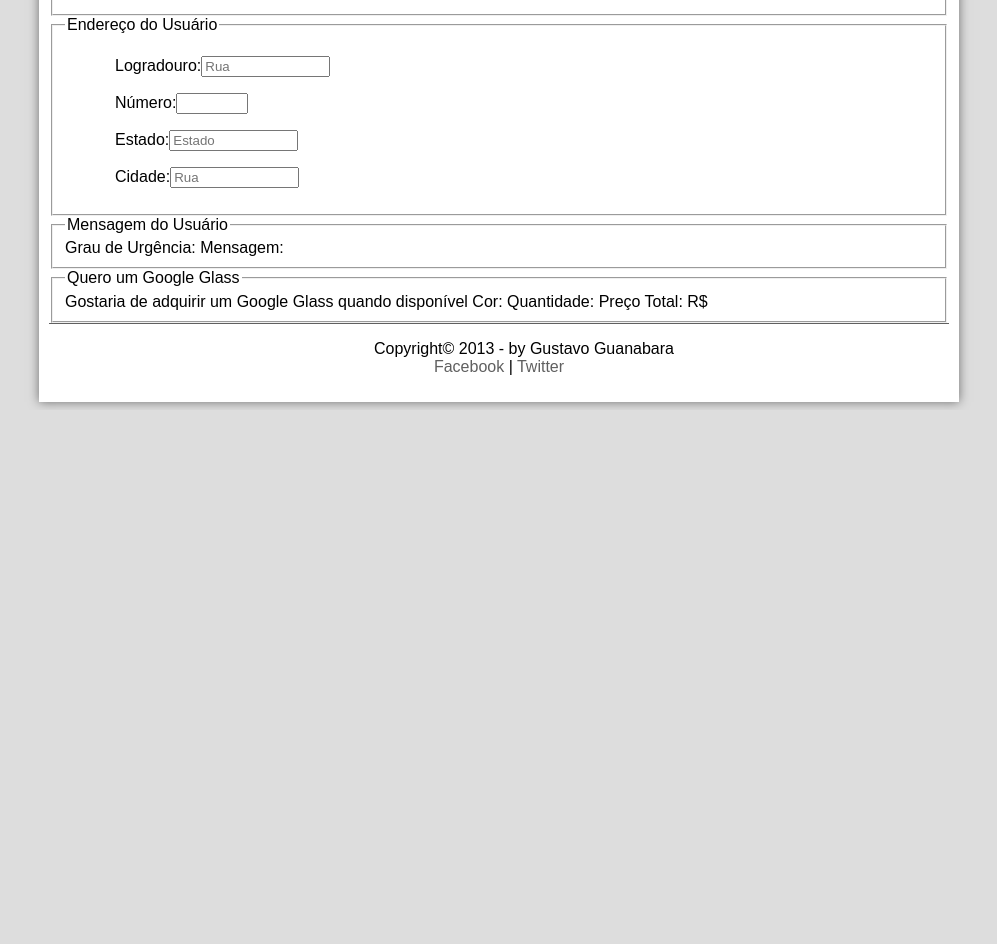
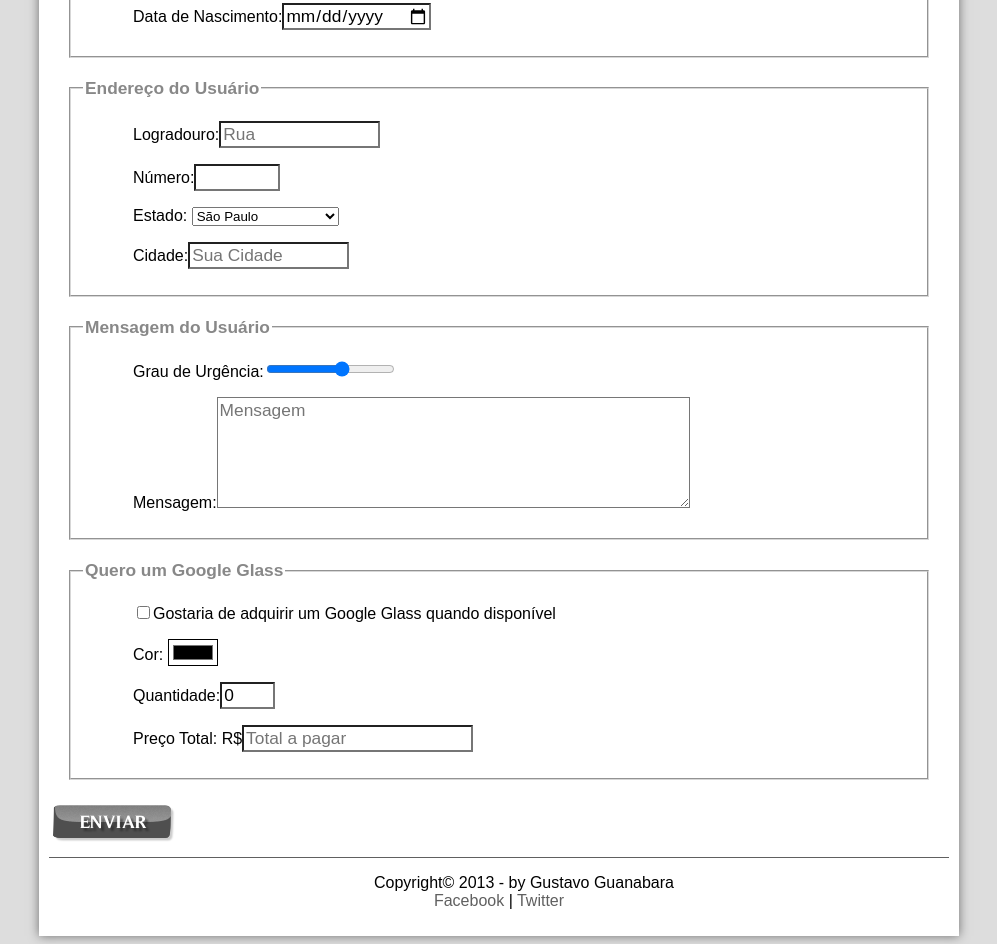
Before and after one commit to ygorsocram/projeto-glass-html, a plain HTML site: page fale-conosco.html in a window 1280 px wide. Shown: the part 617-1561 px from the top of the page, without its empty margins (141-1138 px from the left). Before the commit the page ends 1027 px from the top, so only its background shows below. Drawn offline with Linux system fonts and the light colour scheme.

Commit message:
fim-aulas

```diff
--- a/_css/form.css
+++ b/_css/form.css
@@ -0,0 +1,48 @@
+% @charset "UTF-8";
+
+form {
+  width: 500px;
+  margin: auto;
+}
+
+input, textarea {
+  font-family: sans-serif;
+  font-weight:  normal;
+  font-size: 13pt;
+  background-color: rgba(255,255,255,.8);
+}
+
+input:hover, textarea:hover {
+  background-color: #ffffff;
+}
+
+legend {
+  color: #888888;
+  font-weight: bold;
+  font-size: 13pt;
+  font-family: sans-serif;
+}
+fieldset {
+  border-color: #cececece;
+  margin: 20px;
+}
+
+fieldset#sexo {
+  width: 150px;
+}
+
+fieldset#usuario {
+  background: url=("../_imagens/icone-contato.png") no-repeat 95% 95%;
+}
+
+fieldset#endereco {
+  background: url=("../_imagens/icone-endereco.png") no-repeat 95% 95%;
+}
+
+fieldset#mensagem {
+  background: url=("../_imagens/icone-mensagem.png") no-repeat 95% 95%;
+}
+
+fieldset#pedido {
+  background: url=("../_imagens/icone-pagamento.png") no-repeat 95% 95%;
+}
--- a/fale-conosco.html
+++ b/fale-conosco.html
@@ -4,9 +4,16 @@
     <meta charset="UTF-8">
     <title>Tudo sobre o  Google Glass</title>
     <link rel="stylesheet" href="_css/estilo.css"/>
+    <link rel="stylesheet" href="_css/form.css"/>
+    <script scr="_javascript/funcoes.js"></script>
+    <script>
+       funtion calc_total() {
+         var  qtd =  parseInt(document.getElementsByClassName('cQtd').value);
+         tot = qtd * 1500;
+         document.getElementsByClassName('cTot').value = tot;
+       }
+    </script>
 </head>
-
-<script src="_javascript/funcoes.js"></script>
 
 <body>
 <div id="interface"/>
@@ -43,7 +50,7 @@
     </hgroup>
     </header>
 
-<form>
+<form method="post" id="fContato" action="mailto:contato@cursoemvideo.com" oninput="calc_total();">
   <fieldset id="usuario">
     <legend>Identificação do Usuário</legend>
         <p><label for="cNome">Nome:</label><input type="text" name="tNome" id="cNome" size="20" maxlength="30" placeholder="Nome Completo"/></p>
@@ -60,21 +67,37 @@
   <legend id="endereco">Endereço do Usuário</legend>
       <p><label for="cRua">Logradouro:</label><input type="text" name="tRua" id="cRua" size="13" maxlength="80" placeholder="Rua"/></p>
       <p><label for="cNum">Número:</label><input type="number" name="tNum" id="cNum" min="0" max="9999"/></p>
-      <p><label for="cEstado">Estado:</label><input type="text" name="tEstado" id="cEstado" size="13" maxlength="80" placeholder="Estado"/></p>
-      <p><label for="cCidade">Cidade:</label><input type="text" name="tCidade" id="cCidade" size="13" maxlength="80" placeholder="Rua"/></p>
+      <p><label for="cEst">Estado:</label>
+        <select name="tEst" id="cEst">
+            <optgroup label="Região Sudeste">
+                <option value="RJ">Rio de Janeiro</option>
+                <option value="SP" selected>São Paulo</option>
+                <option value="MG">Minas Gerais</option>
+            </optgroup>
+            <optgroup label="Região Sul">
+                <option value="SC">Santa Catarina</option>
+                <option value="RS">Rio Grande do Sul</option>
+            </optgroup>
+        </select></p>
+      <p><label for="cCid">Cidade:</label><input type="text" name="tCid" id="cCid" size="13" maxlength="80" placeholder="Sua Cidade" datalist="cidades"</p>
+      <datalist id="cidades">
+          <option value="Rio de Janeiro"></option>
+      </datalist>
   </fieldset>
   <fieldset>
   <legend id="mensagem">Mensagem do Usuário</legend>
-      Grau de Urgência:
-      Mensagem:
+      <p><label for="cUrg">Grau de Urgência:</label><input type="range" name="tUrg" id="cUrg" min="0" max="10" step="2"</p>
+      <p><label for="cMsg">Mensagem:</label><textarea name="tMsg" id="cMsg" cols="45" rows="5" placeholder="Mensagem"></textarea></p>
     </fieldset>
     <fieldset>
   <legend id="pedido">Quero um Google Glass</legend>
-      Gostaria de adquirir um Google Glass quando disponível
-      Cor:
-      Quantidade:
-      Preço Total: R$
+      <p><input type="checkbox" name="tPed" id="cPed"/><label for="cPed">Gostaria de adquirir um Google Glass quando disponível</label></p>
+      <p><label for="cCor">Cor:</label> <input type="color" name="tCor" id="cCor"/></p>
+      <p><label for="cQtd">Quantidade:</label><input type="number" name="tQtd" id="cQtd" min="0" max="0" value="0"/></p>
+      <p><label for="cTot">Preço Total: R$</label><input type="text" name="tTot" id="cTot" placeholder="Total a pagar" readonly/></p>
       </fieldset>
+
+      <input type="image" src="_imagens/botao-enviar.png"/>
 </form>
 
 <footer id="rodape">
```
